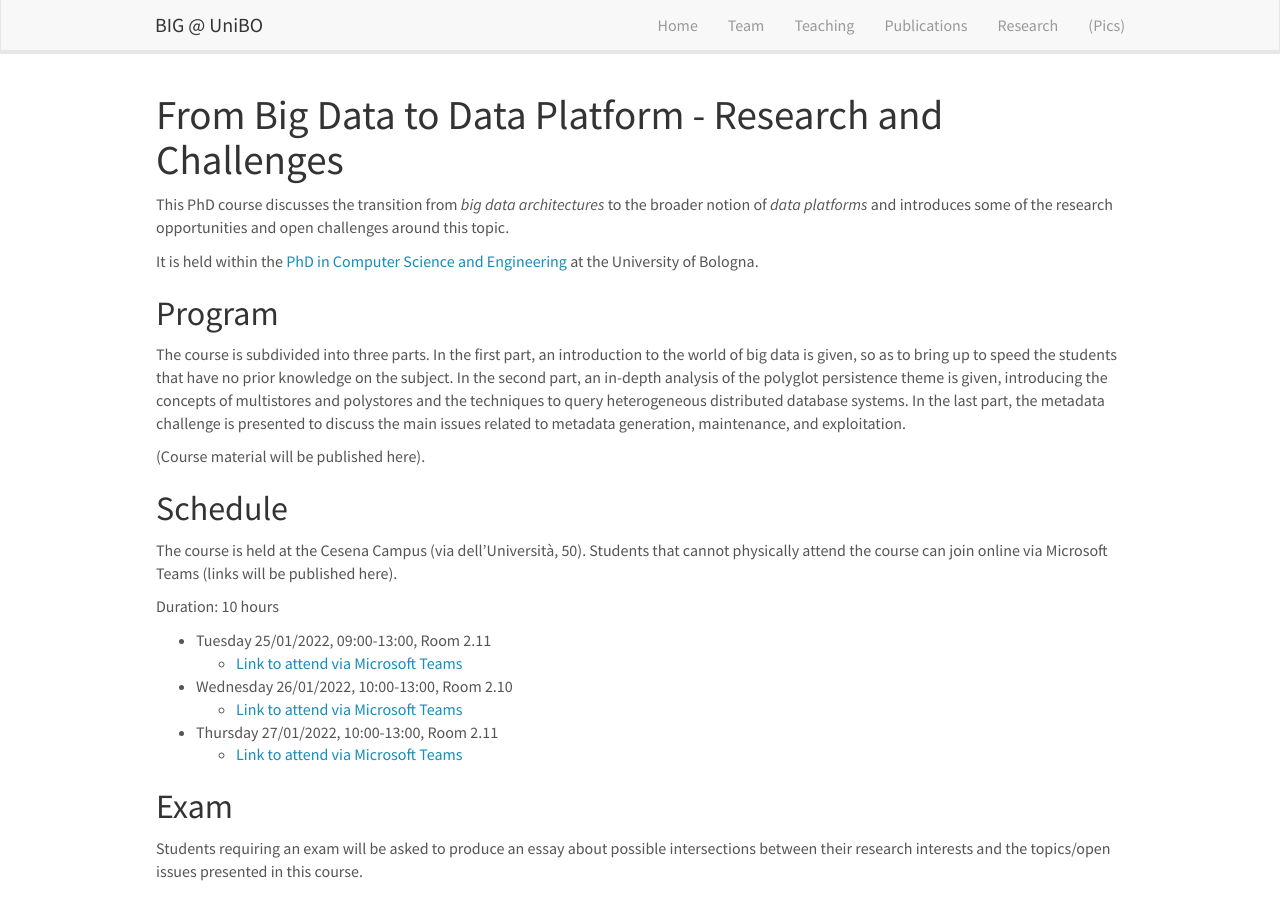
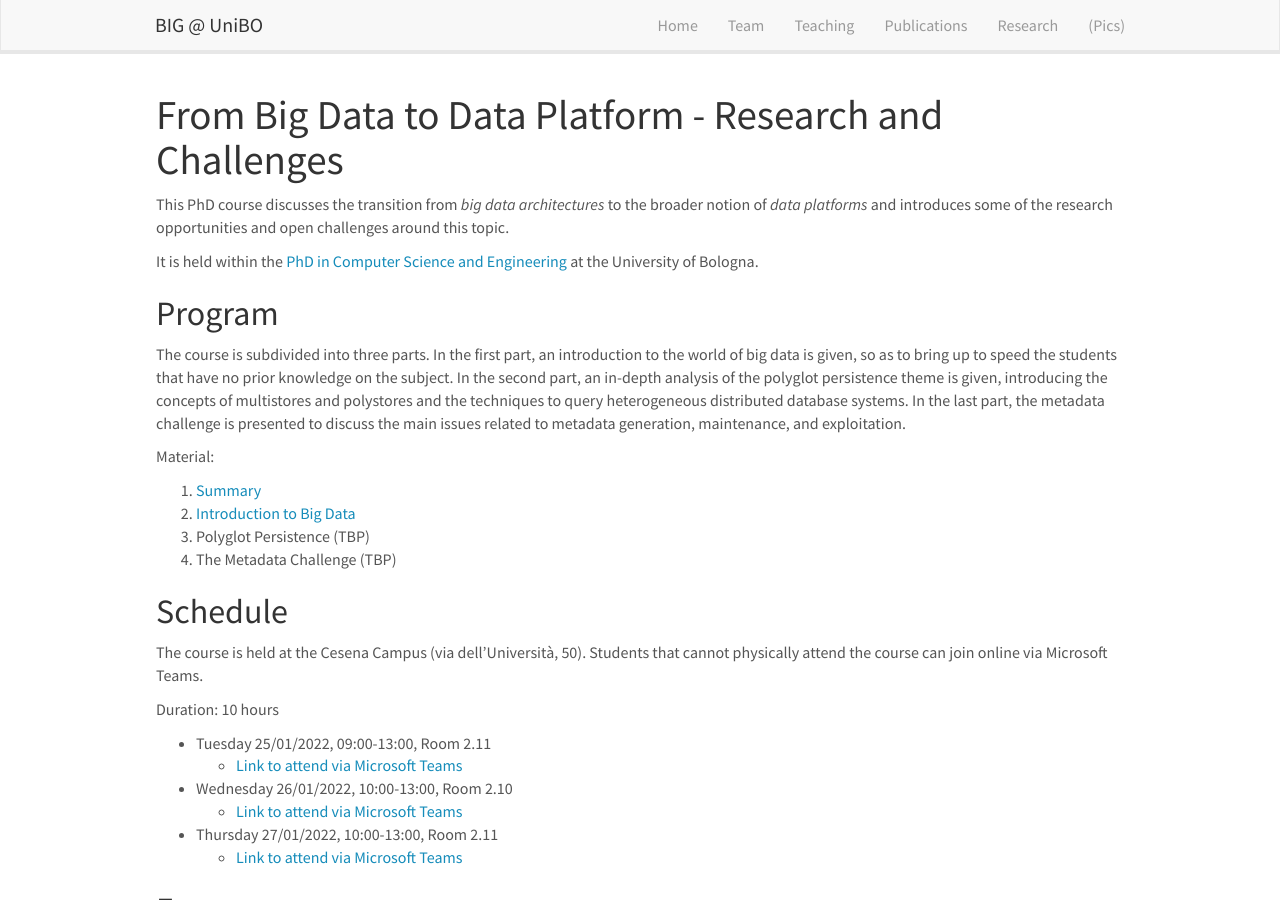
Before and after one commit to big-unibo/big-unibo.github.io, a Jekyll site: the page built from _pages/phd_bigdata_dataplatform.md, in a window 1280 px wide and 900 px high. Built offline with Jekyll 4.4.1, drawn with Linux system fonts in a browser that asks for light colours; nearby versions of some CDN libraries.

Commit message:
FBD2DP course material upload - first batch

```diff
--- a/_pages/phd_bigdata_dataplatform.md
+++ b/_pages/phd_bigdata_dataplatform.md
@@ -16,15 +16,17 @@ It is held within the [PhD in Computer Science and Engineering](https://disi.uni
 
 The course is subdivided into three parts. In the first part, an introduction to the world of big data is given, so as to bring up to speed the students that have no prior knowledge on the subject. In the second part, an in-depth analysis of the polyglot persistence theme is given, introducing the concepts of multistores and polystores and the techniques to query heterogeneous distributed database systems. In the last part, the metadata challenge is presented to discuss the main issues related to metadata generation, maintenance, and exploitation.
 
-(Course material will be published here).
+Material:
 
-<!-- - Introduction to Big Data
-- Polyglot persistence
-- The metadata challenge -->
+0. [Summary]({{ site.url }}{{ site.baseurl }}/resources/fbd2dp/0-summary.pdf)
+0. [Introduction to Big Data]({{ site.url }}{{ site.baseurl }}/resources/fbd2dp/1-introduction-to-big-data.pdf)
+0. Polyglot Persistence (TBP)
+0. The Metadata Challenge (TBP)
+
 
 ## Schedule
 
-The course is held at the Cesena Campus (via dell'Università, 50). Students that cannot physically attend the course can join online via Microsoft Teams (links will be published here).
+The course is held at the Cesena Campus (via dell'Università, 50). Students that cannot physically attend the course can join online via Microsoft Teams.
 
 Duration: 10 hours
 
```
Also changed, not shown: 2 other files.
